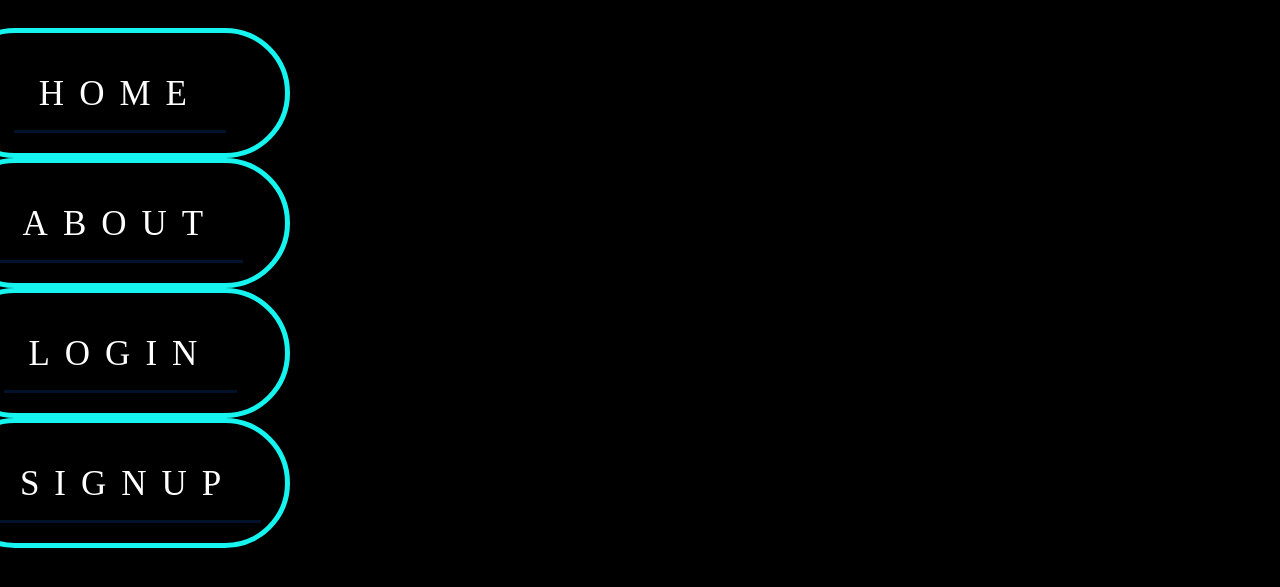
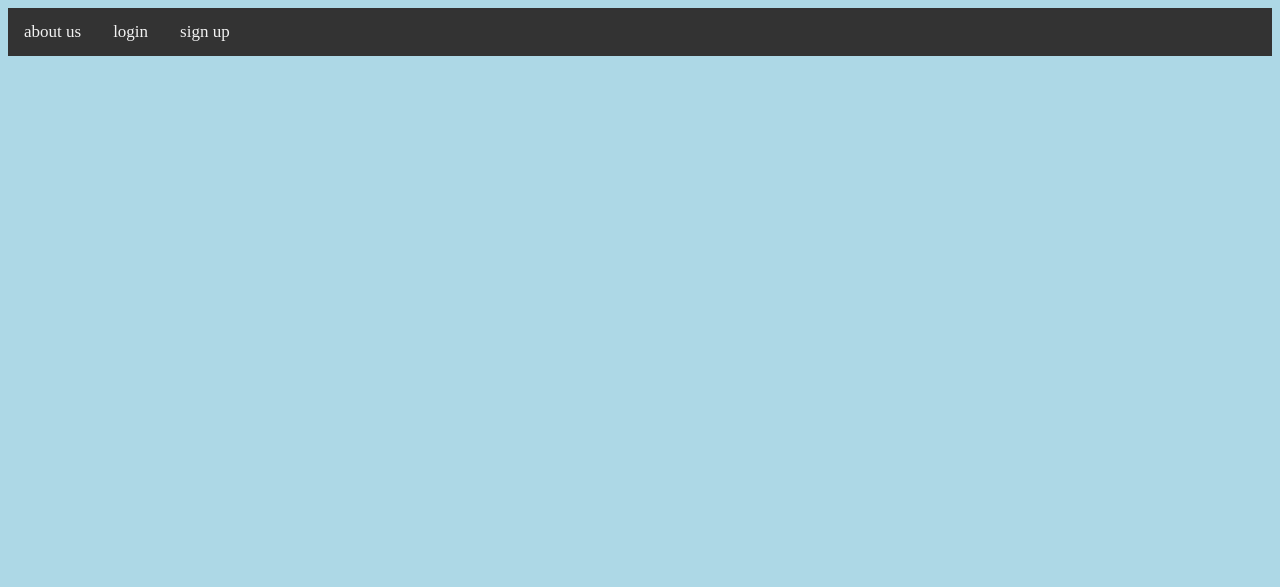
Before and after one commit to jasoneinstien/study-accelerator-1, a PHP site: page / in a window 1280 px wide. Shown: the top 587 px of the page. Run offline with PHP 8.4, Linux system fonts and the light colour scheme.

Commit message:
new version very nice one yeah boi

```diff
--- /dev/null
+++ b/about us/aboutus.css
@@ -0,0 +1,3 @@
+div{
+  color: darkblue;
+}
--- a/index.html
+++ b/index.html
@@ -1,16 +1,16 @@
 <!DOCTYPE html>
 <html lang="en">
-<link rel="stylesheet" href="style.css">
 <head>
-  <title>Study accelerator</title>
+  <meta charset="UTF-8">
+  <meta name="viewport" content="width=device-width, initial-scale=1.0">
+  <link rel="stylesheet" href="style.css">
+  <title>Document</title>
 </head>
 <body>
-  <div class="container">
-    <div class = "button"><a href="google.com">home</a> </div>
-    <div class = "button"><a href="">about</a> </div>
-    <div class = "button"><a href="">login</a> </div>
-    <div class = "button"><a href="">signup</a> </div>
+  <div class = "bar">
+    <h><a href="/about us/aboutus.html">about us</a></h>
+    <h><a href="/login.html">login</a> </h>
+    <h><a href="/signup.html">sign up</a></h>
   </div>
-
 </body>
 </html>
--- /dev/null
+++ b/login.php
@@ -0,0 +1 @@
+<html>
--- a/style.css
+++ b/style.css
@@ -1,54 +1,30 @@
-body
-{
-  margin:0;
-  padding: 0;
-  background-color: black
-}
-.container
-{
-  position: fixed;
-  width: 600px;
-  height: 200px;
-  left: 43%;
-  top: 16%;
-  margin-left: -300px;
-  transform: translate(-50% , -50%);
-}
-.button
-{
-  position: static;
-  text-align: center;
-  width:250px;
-  padding: 40px;
-  font-size: 35px;
-  color:#15f4ee;
-  font-family: poppins;
-  font-weight: 400;
-  border:5px solid #15f4ee;
-  text-transform: uppercase;
-  letter-spacing: 15px;
-  cursor: pointer;
-  border-radius: 100px;
-  transition:1.5s;
-
-  }
-
-.button :hover
-{
-    box-shadow: 0 5px 50px 0 #15f4ee inset, 0 5px 50px 0 #15f4ee,
-                0 5px 50px 0 #15f4ee inset, 0 5px 50px 0 #15f4ee;
-}
-a {
-  box-shadow: 0 3px 0 rgb(2, 18, 43);
-  color: white;
-  padding: 0.5em 0.7em;
-  position: relative;
-  text-decoration: none;
-  text-transform: uppercase;
+.bar {
+  background-color: #333;
+  overflow: hidden;
 }
 
+/* Style the links inside the navigation bar */
+.bar a {
+  float: left;
+  color: #f2f2f2;
+  text-align: center;
+  padding: 14px 16px;
+  text-decoration: none;
+  font-size: 17px;
+}
 
-a:active {
-  box-shadow: none;
-  top: 5px;
+/* Change the color of links on hover */
+.bar a:hover {
+  background-color: #ddd;
+  color: black;
 }
+
+/* Add a color to the active/current link */
+.bar a.active {
+  background-color: #4CAF50;
+  color: white;
+}
+
+body{
+  background-color: lightblue;
+}
```
Also changed, not shown: about us/aboutus.html (added, +14 -0 lines), login.html (added, +11 -0 lines), signup.html (added, +11 -0 lines).
